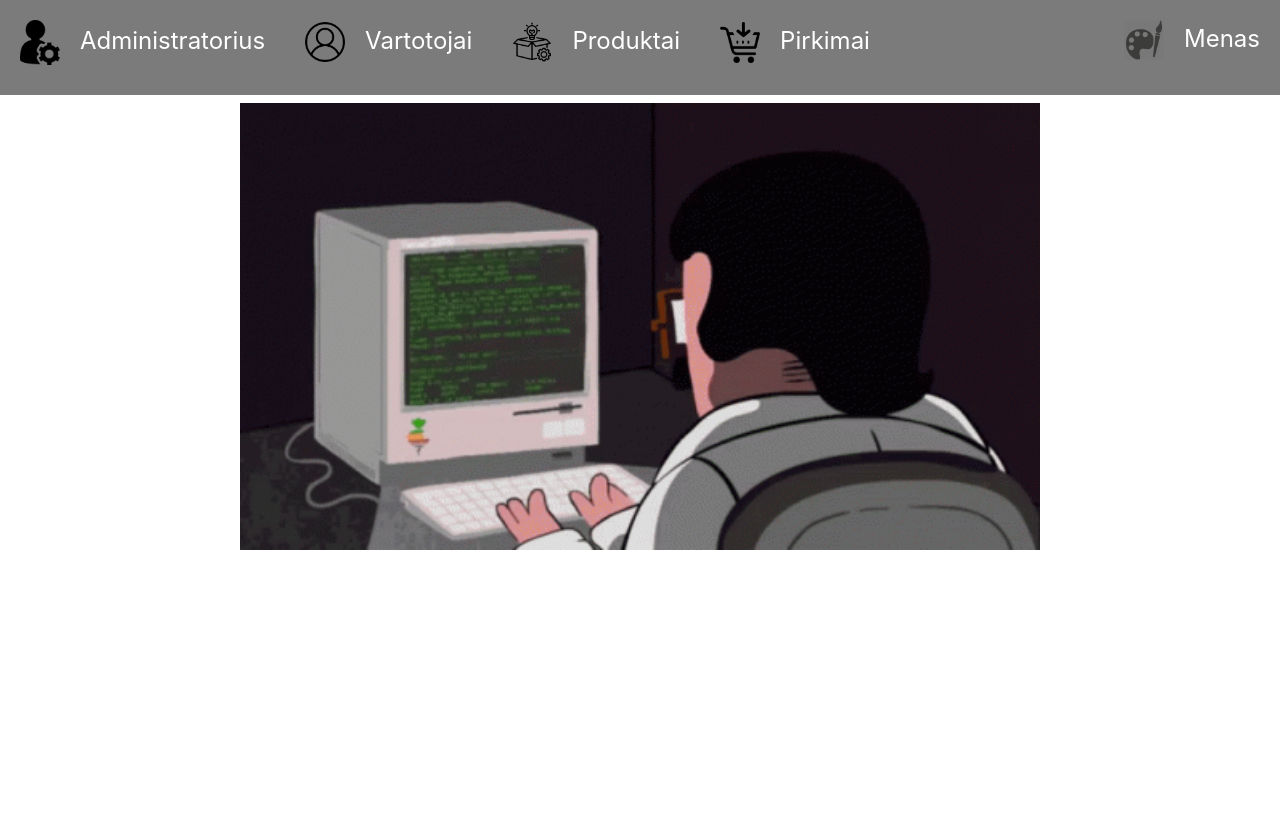
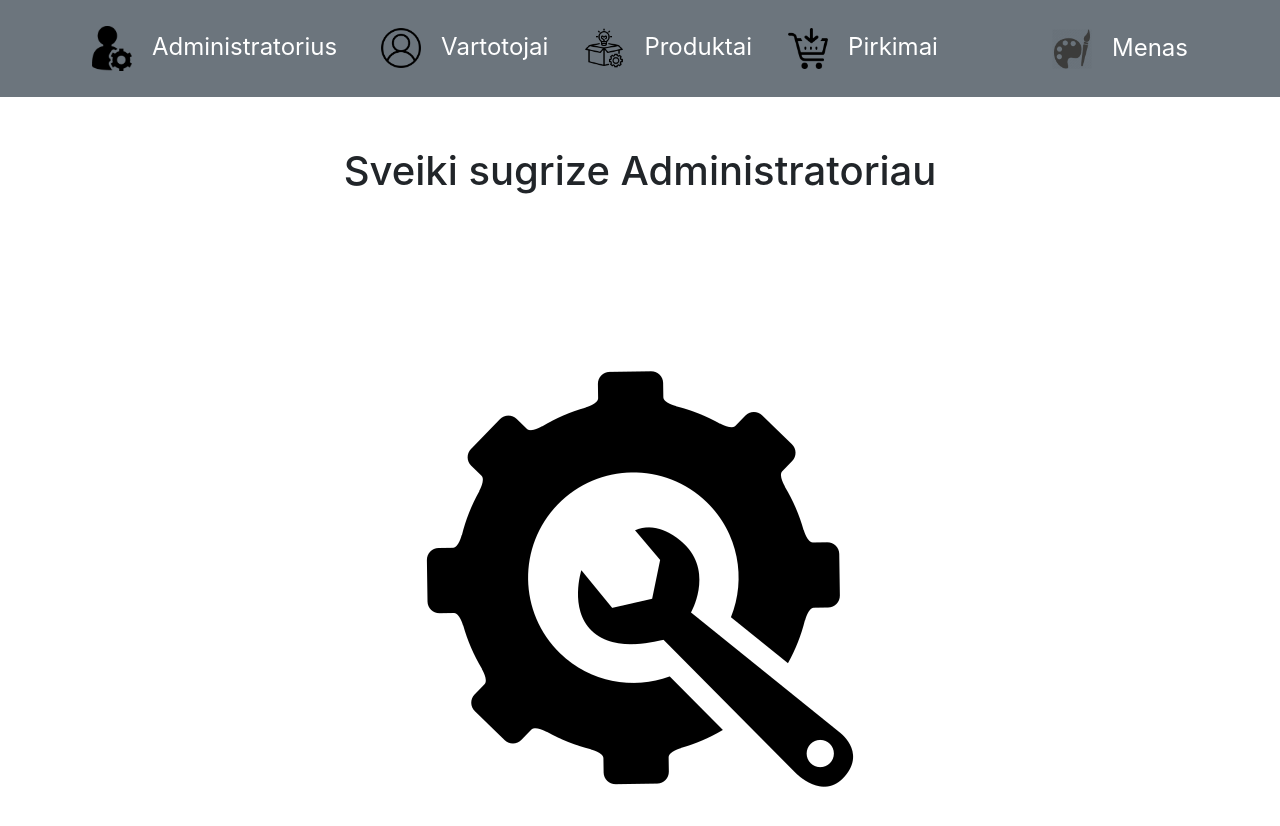
Before and after one commit to rokas058/React-Projektas, a React (Create React App) app: page /admin in a window 1280 px wide. Shown: the top 826 px of the page. Before the commit the page ends 800 px from the top, so only its background shows below. Built offline with nearby package versions, Linux system fonts and the light colour scheme.

Commit message:
stilius admin produkto

```diff
--- a/src/Admin/Admin.jsx
+++ b/src/Admin/Admin.jsx
@@ -1,13 +1,15 @@
 import React from "react";
 import '../Admin/styles.css'
-import w from '../Admin/photos/work-computer.gif'
+import w from '../Admin/photos/Untitled.png'
 
 
 const Admin = () => {
   return (
-
-      <img src={w} alt="admin-foto" className="footer-image" />
-
+      <>
+      <div className="pag-puslapis"></div>
+      <h1 className="pag-antraste">Sveiki sugrize Administratoriau</h1>
+      <img className="pag-foto" src={w}/>
+      </>
   );
 };
 
--- a/src/Admin/AdminNavigationBar.jsx
+++ b/src/Admin/AdminNavigationBar.jsx
@@ -7,42 +7,51 @@ import product from '../Admin/photos/product.png'
 import untitled from '../Admin/photos/admin.png'
 import art from '../Admin/photos/art.png'
 
+import Container from 'react-bootstrap/Container';
+import Nav from 'react-bootstrap/Nav';
+import Navbar from 'react-bootstrap/Navbar';
+
 const AdminNavigationBar = () => {
   return (
-    <nav className="navbar">
-      <ul className="navbar-list">
-        <li className="navbar-item">
-          <Link to="/admin" className="admin-tools-link">
+    <Navbar collapseOnSelect expand="lg" bg="secondary" variant="dark">
+      <Container>
+        <Navbar.Brand href="#">
+          <Link to="/admin" className="admin-tools-link me-auto">
             <img src={untitled} alt="user-foto-admin" className="user-photo"/>
             Administratorius
           </Link>
-        </li>
-        <li className="navbar-item">
+        </Navbar.Brand>
+        <Navbar.Toggle aria-controls="responsive-navbar-nav" />
+        <Navbar.Collapse id="responsive-navbar-nav">
+          <Nav className="me-auto">
+            <Nav.Link href="#">
               <Link to="/admin/user" className="admin-tools-link">
                 <img src={User} alt="user-foto" className="user-photo"/>
                 Vartotojai
               </Link>
-        </li>
-        <li className="navbar-item">
+            </Nav.Link>
+            <Nav.Link href="#">
               <Link to="/admin/product" className="admin-tools-link">
                 <img src={product} alt="user-foto" className="user-photo"/>
                 Produktai
               </Link>
-        </li>
-        <li className="navbar-item">
+            </Nav.Link>
+            <Nav.Link href="#">
               <Link to="/admin/test" className="admin-tools-link">
                 <img src={bay} alt="user-foto" className="user-photo"/>
                 Pirkimai
               </Link>
-        </li>
-        <li className="menas-mygtukas">
-          <Link to="/" className="navbar-link">
+            </Nav.Link>
+          </Nav>
+          <Nav.Link href="#">
+            <Link to="/" className="admin-tools-link">
               <img src={art} alt="user-foto-admin" className="user-photo"/>
               Menas
             </Link>
-        </li>
-      </ul>
-    </nav>
+          </Nav.Link>
+        </Navbar.Collapse>
+      </Container>
+    </Navbar>
   );
 }
 
--- a/src/Admin/EditProductForm.jsx
+++ b/src/Admin/EditProductForm.jsx
@@ -61,6 +61,9 @@ const EditProductForm = ({ product: initialProduct, onSubmit, mode }) => {
   };
 
   return (
+    <>
+    <h1 style={{ textAlign: "center", fontWeight: "bold", marginTop: "40px", marginBottom: "-20px"}}>Koreguoti produkta</h1>
+    <div style={{ display: "flex", justifyContent: "center", alignItems: "center", height: "80vh", marginTop: "10px" }}>
     <form onSubmit={handleSubmit}>
       <Grid container spacing={2}>
         <Grid item xs={12}>
@@ -121,7 +124,7 @@ const EditProductForm = ({ product: initialProduct, onSubmit, mode }) => {
           />
         </Grid>
         <Grid item xs={12}>
-          <Button variant="contained" color="primary" component="label">
+          <button className="foto-mygtukas" size="large" onClick={() => fileInputRef.current.click()}>
             Pakeisti nuotrauka
             <input
               ref={fileInputRef}
@@ -131,25 +134,22 @@ const EditProductForm = ({ product: initialProduct, onSubmit, mode }) => {
               onChange={handleFileChange}
               style={{ display: "none" }}
             />
-          </Button>
+          </button>
         </Grid>
         <Grid item xs={12}>
-          <Button type="submit" variant="contained" color="primary">
-            Issaugoti pakeitimus
+          <button className="sukurti-mygtukas">
+            Išsaugoti pakeitimus
+          </button>
+        </Grid>
+        <Button className="atgal-mygtukas">
+            <Link to="/admin/product" className="atgal-mygtukas">
+              Atgal
+            </Link>
           </Button>
-        </Grid>
-        <Grid item xs={12}>
-          <Button
-            component={Link}
-            to="/admin/product"
-            variant="outlined"
-            color="primary"
-          >
-            Back
-          </Button>
-        </Grid>
       </Grid>
     </form>
+    </div>
+    </>
   );
 };
 
--- a/src/Admin/Product.jsx
+++ b/src/Admin/Product.jsx
@@ -27,7 +27,7 @@ export default function Product() {
         setData((prevData) =>
           prevData.filter((product) => product.id !== id)
         );
-        navigate("/Admin/product");
+        navigate("/admin/product");
         window.location.reload();
       })
       .catch((error) => {
@@ -37,7 +37,7 @@ export default function Product() {
 
   const handleEdit = useCallback(
     (id) => {
-      navigate(`/Admin/product/edit/${id}`);
+      navigate(`/admin/product/edit/${id}`);
     },
     [navigate]
   );
@@ -118,7 +118,7 @@ export default function Product() {
       <div className="row">
         <div className="col-md-12">
             <a href="/admin/product/ProductForm" className="sukurti-mygtukas" >
-              Prideti
+              Pridėti
             </a>
         </div>
       </div>
--- a/src/Admin/ProductForm.jsx
+++ b/src/Admin/ProductForm.jsx
@@ -1,5 +1,5 @@
 // forma skirta tik naujo kurinio ikelimui
-import React, { useState, useEffect } from "react";
+import React, { useState, useEffect, useRef  } from "react";
 import axios from "axios";
 import { Link } from "react-router-dom";
 import {
@@ -23,6 +23,9 @@ const ProductForm = ({ product: initialProduct, onSubmit, mode }) => {
       photo: "",
     }
   );
+
+  const fileInputRef = useRef(null);
+
   useEffect(() => {
     if (initialProduct) {
       setProduct(initialProduct);
@@ -54,7 +57,9 @@ const ProductForm = ({ product: initialProduct, onSubmit, mode }) => {
   };
 
   return (
-    <div style={{ display: "flex", justifyContent: "center", alignItems: "center", height: "80vh", marginTop: "10px" }}>
+    <>
+    <h1 style={{ textAlign: "center", fontWeight: "bold", marginTop: "40px", marginBottom: "-20px"}}>Pridėti produkta</h1>
+    <div style={{ display: "flex", justifyContent: "center", alignItems: "center", height: "80vh", marginTop: "-30px" }}>
     <form onSubmit={handleSubmit}>
       <Grid container spacing={2}>
         <Grid item xs={12}>
@@ -114,31 +119,34 @@ const ProductForm = ({ product: initialProduct, onSubmit, mode }) => {
           />
         </Grid>
         <Grid item xs={12}>
-          <input
-            name="photo"
-            type="file"
-            onChange={handleFileChange}
-            required
-          />
+          <button className="foto-mygtukas" size="large" onClick={() => fileInputRef.current.click()}>
+            Pridėti nuotrauka
+            <input
+              ref={fileInputRef}
+              id="photo"
+              name="photo"
+              type="file"
+              onChange={handleFileChange}
+              style={{ display: "none" }}
+            />
+          </button>
         </Grid>
         <Grid item xs={12}>
           <button className="sukurti-mygtukas">
-            Prideti meno kurini
+            Pridėti produkta
           </button>
         </Grid>
-        <Grid item xs={12}>
-          <Button className="sukurti-mygtukas"
-            component={Link}
-            to="/admin/product"
-            variant="outlined"
-            color="primary"
-          >
-            Back
+          <Button className="atgal-mygtukas">
+            <Link to="/admin/product" className="atgal-mygtukas">
+              Atgal
+            </Link>
           </Button>
-        </Grid>
+
+
       </Grid>
     </form>
     </div>
+    </>
   );
 };
 
--- a/src/Admin/User.jsx
+++ b/src/Admin/User.jsx
@@ -1,7 +1,6 @@
 import React, { useState, useEffect, useMemo } from "react";
 import axios from "axios";
 import { useTable } from "react-table";
-import { NavLink } from "react-router-dom";
 import "../Admin/styles.css";
 
 export default function Product() {
@@ -25,7 +24,7 @@ export default function Product() {
   const handleDelete = (id) => {
     axios
       .delete(`http://localhost:8080/admin/user/${id}`)
-      .then((response) => {
+      .then(() => {
         fetchData();
       })
       .catch((error) => {
@@ -69,13 +68,8 @@ export default function Product() {
     []
   );
 
-  const tableInstance = useTable({
-    columns,
-    data: React.useMemo(() => data, [data]),
-  });
-
-  const { getTableProps, getTableBodyProps, headerGroups, rows, prepareRow } =
-    tableInstance;
+ const tableInstance = useTable({ columns, data });
+const { getTableProps, getTableBodyProps, headerGroups, rows, prepareRow } = tableInstance;
 
   return (
     <>
--- a/src/Admin/styles.css
+++ b/src/Admin/styles.css
@@ -1,4 +1,4 @@
-.admin-tools-wrapper {
+/* .admin-tools-wrapper {
     display: flex;
     justify-content: center;
     background-color: #f0f0f0;
@@ -29,14 +29,13 @@
     padding: 0;
     background-color: grey;
     font-size: x-large;
-}
+} */
 
 .admin-tools-link {
     display: block;
     color: #fff;
     text-decoration: none;
-    padding: 10px 10px;
-    margin-bottom: 10px;
+    padding: 10px;
     font-size: x-large
 }
 
@@ -107,7 +106,7 @@
 
 .navbar-item-right {
     margin-left: auto;
-}
+} */
 
 .navbar-link {
     color: #fff;
@@ -119,43 +118,125 @@
     color: #ccc;
 }
 
-.menas-mygtukas {
-    color: #fff;
-    text-decoration: none;
-    padding: 10px 20px;
-    margin-bottom: 10px;
-    font-size: x-large;
-    display: flex;
-    justify-content: flex-end;
-    align-items: flex-start;
-    position: absolute;
-    top: 10px;
-    right: 0;
-    z-index: 1;
-}
-
 .navbar-list {
     display: flex;
+    flex-direction: row;
     justify-content: space-between;
     align-items: center;
 }
 
-.sukurti-mygtukas {
+.atgal-mygtukas {
     background-color: white;
     color: black;
     border: 2px solid #555555;
-    padding: 10px 32px;
+    padding: 10px;
     text-align: center;
     text-decoration: none;
     display: inline-block;
     font-size: 20px;
-    margin: 2px 0px 10px;
     transition-duration: 0.4s;
     cursor: pointer;
     font-weight: bolder;
+    margin-top: 7px;
+    margin-left: 8px;
 }
 
-.sukurti-mygtukas:hover{
+.atgal-mygtukas:hover{
     background-color: #555555;
     color: white;
 }
+
+.sukurti-mygtukas{
+    color: #4CAF50;
+    border: 2px solid #4CAF50;
+    background-color: white;
+    padding: 10px;
+    text-align: center;
+    text-decoration: none;
+    display: inline-block;
+    font-size: 20px;
+    transition-duration: 0.4s;
+    cursor: pointer;
+    font-weight: bolder;
+    margin-bottom: 10px;
+}
+
+.sukurti-mygtukas:hover {
+    background-color: #4CAF50;
+    color: white;
+}
+
+.foto-mygtukas{
+    color: #008CBA;
+    border: 2px solid #008CBA;
+    border: 2px solid #008CBA;
+    padding: 10px;
+    text-align: center;
+    text-decoration: none;
+    display: inline-block;
+    font-size: 20px;
+    margin: 4px 0px;
+    transition-duration: 0.4s;
+    cursor: pointer;
+    font-weight: bolder;
+    width: 100%;
+}
+
+.foto-mygtukas:hover{
+    background-color: #008CBA;
+    color: white;
+
+
+}
+
+
+.div-pagrindinis {
+    display: flex;
+    flex-wrap: wrap;
+    margin-bottom: 10px;
+}
+
+.div-vienas {
+    display: flex;
+    background-color: rgb(124, 123, 123);
+    padding: 10px;
+    width: 50%;
+}
+
+.div-du {
+    display: flex;
+    align-items: center;
+    justify-content: flex-end;
+    background-color: rgb(124, 123, 123);
+    padding: 10px;
+    width: 50%;
+}
+
+.meno-mygtukas {
+    display: flex;
+    align-items: center;
+    justify-content: center;
+    color: #fff;
+    text-decoration: none;
+    padding: 10px;
+    font-size: large;
+    background-color: rgb(124, 123, 123);
+    margin-left: 10px;
+    /* pakeistas plotis, todėl nereikia nustatyti fiksuoto plotio */
+}
+
+.meno-mygtukas:hover {
+    background-color: lightgray;
+}
+
+.pag-antraste {
+    text-align: center;
+    margin-top: 50px;
+    /* adjust as needed */
+}
+
+.pag-foto {
+    display: block;
+    margin: 0 auto;
+    max-width: 100%;
+}
```
Lines whose indentation alone changed are shown as unchanged.
